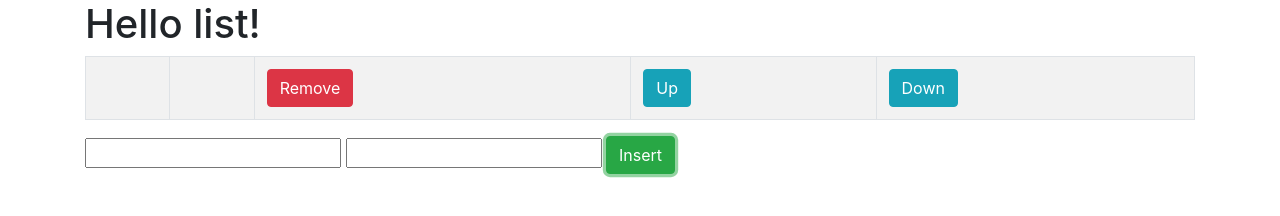
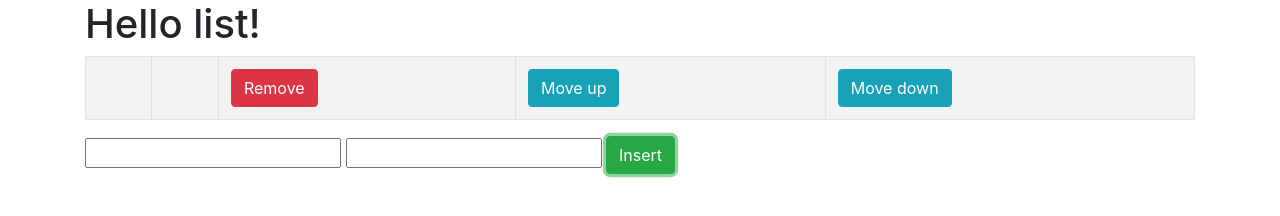
Before and after one commit to MartinSirg/JavaScript-Labs, a plain HTML site: page List/Index.html in a window 1280 px wide. Both pictures are taken after a click on the button "Insert". Drawn offline with Linux system fonts and the light colour scheme.

Commit message:
jQuery stuff added. Simplified button creation

```diff
--- a/List/Index.html
+++ b/List/Index.html
@@ -7,7 +7,7 @@
     <link rel="stylesheet" href="resources/css/site.css" />
 </head>
 <body class="container">
-<h1>Hello list!</h1>
+<h1 id="title">Hello list!</h1>
 <div id="table-area">
 
 </div>
--- a/List/resources/js/site.js
+++ b/List/resources/js/site.js
@@ -1,7 +1,30 @@
 let items = [];
 
+function generateTable() {
+    let div = $("#table-area");
+    div.children().remove(); // removes all children
+
+    let table = document.createElement("table");
+    table.classList.add("table");
+    table.classList.add("table-striped");
+    table.classList.add("table-bordered");
+    table.classList.add("table-hover");
+    div.append(table);
+
+    let tBody = table.appendChild(document.createElement("tbody"));
+    for (let i = 0; i < items.length; i++) {
+        let row = tBody.insertRow(-1);
+
+        row.insertCell(-1).innerText = items[i].field1;
+        row.insertCell(-1).innerText = items[i].field2;
+        row.insertCell(-1).appendChild(getButton("remove", i));
+        row.insertCell(-1).appendChild(getButton("up", i));
+        row.insertCell(-1).appendChild(getButton("down", i));
+    }
+}
+
 function addItem() {
-    let item = {field1: document.getElementById("field1").value, field2: document.getElementById("field2").value};
+    let item = {field1: $("#field1").val(), field2: $("#field2").val()};
     items.push(item);
     console.log(items);
     generateTable();
@@ -32,47 +55,29 @@ function moveDown(index) {
     generateTable();
 }
 
-function generateTable() {
-    let div = document.getElementById("table-area");
-    while (div.firstChild) div.removeChild(div.firstChild); // removes all children
+function getButton(type, index) {
+    let button = document.createElement("button");
+    button.setAttribute("type", "button");
+    button.classList.add("btn");
 
-    let table = document.createElement("table");
-    table.classList.add("table");
-    table.classList.add("table-striped");
-    table.classList.add("table-bordered");
-    table.classList.add("table-hover");
-    // table.classList.add("table-sm");
-    div.appendChild(table);
-    let tBody = table.appendChild(document.createElement("tbody"));
-    for (let i = 0; i < items.length; i++) {
-        let row = tBody.insertRow(-1);
-
-
-        let removeButton = document.createElement("button");
-        removeButton.setAttribute("type", "button");
-        removeButton.addEventListener("click", () => removeItem(i));
-        removeButton.classList.add("btn");
-        removeButton.classList.add("btn-danger");
-        removeButton.innerText = "Remove";
-
-        let upButton = document.createElement("button");
-        upButton.setAttribute("type", "button");
-        upButton.addEventListener("click", () => moveUp(i));
-        upButton.classList.add("btn");
-        upButton.classList.add("btn-info");
-        upButton.innerText = "Up";
-
-        let downButton = document.createElement("button");
-        downButton.setAttribute("type", "button");
-        downButton.addEventListener("click", () => moveDown(i));
-        downButton.classList.add("btn");
-        downButton.classList.add("btn-info");
-        downButton.innerText = "Down";
-
-        row.insertCell(-1).innerText = items[i].field1;
-        row.insertCell(-1).innerText = items[i].field2;
-        row.insertCell(-1).appendChild(removeButton);
-        row.insertCell(-1).appendChild(upButton);
-        row.insertCell(-1).appendChild(downButton);
+    switch (type) {
+        case "remove":
+            button.addEventListener("click", () => removeItem(index));
+            button.classList.add("btn-danger");
+            button.innerText = "Remove";
+            break;
+        case "up":
+            button.addEventListener("click", () => moveUp(index));
+            button.classList.add("btn-info");
+            button.innerText = "Move up";
+            break;
+        case "down":
+            button.addEventListener("click", () => moveDown(index));
+            button.classList.add("btn-info");
+            button.innerText = "Move down";
+            break;
+        default:
+            throw "Wrong type";
     }
+    return button;
 }
```
